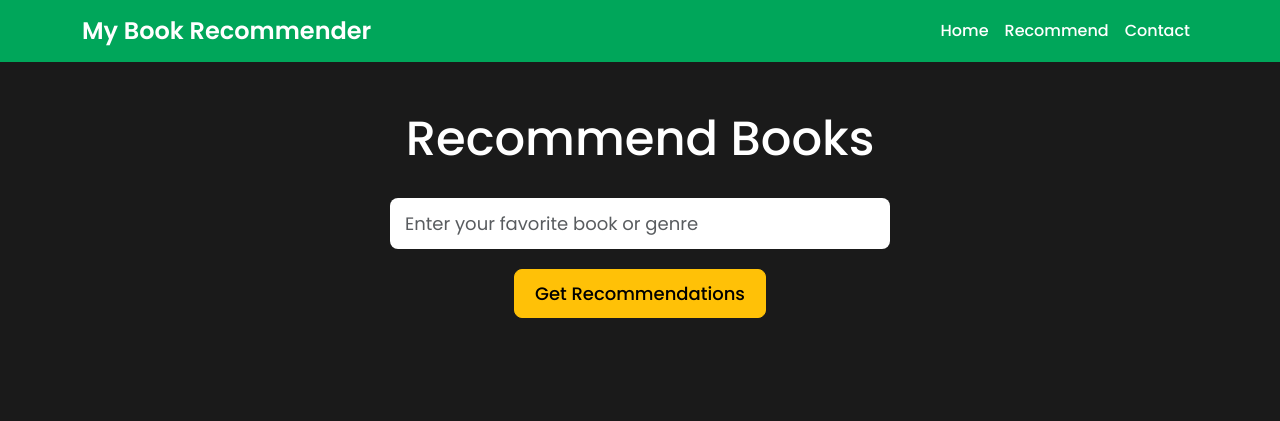
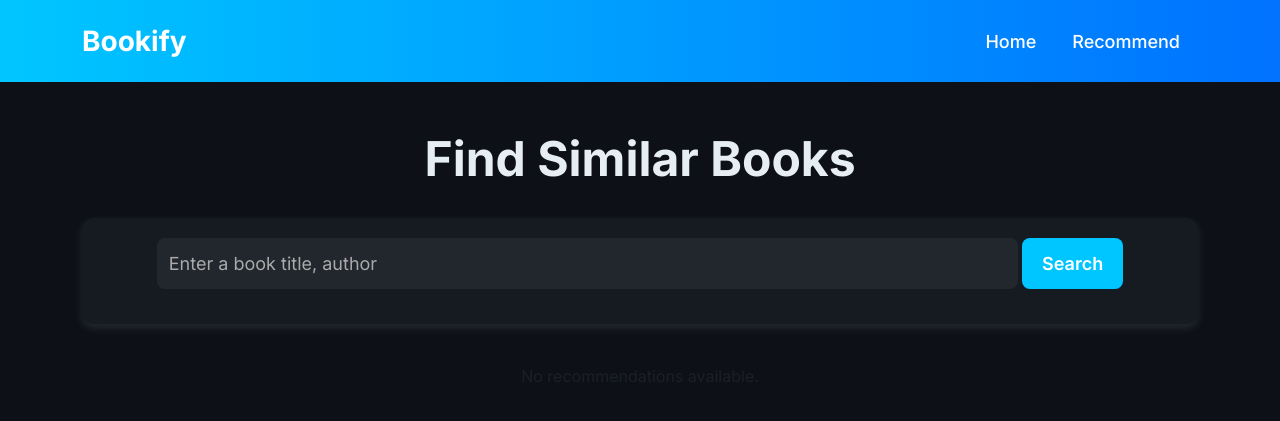
Before and after one commit to dattu20038/Bookify, a Flask app: page /recommend in a window 1280 px wide. Shown: the top 421 px of the page. Run offline with Flask 3, Linux system fonts and the light colour scheme; parts of the project's set-up code (start-up, migrations or seed data) failed here and were passed over.

Commit message:
Update recommend.html

```diff
--- a/templates/recommend.html
+++ b/templates/recommend.html
@@ -3,85 +3,133 @@
 <head>
     <meta charset="UTF-8">
     <meta name="viewport" content="width=device-width, initial-scale=1.0">
-    <title>Book Recommender System</title>
-
+    <title>Bookify - Recommendations</title>
     <!-- Bootstrap 5 CSS -->
     <link href="https://cdn.jsdelivr.net/npm/bootstrap@5.3.0/dist/css/bootstrap.min.css" rel="stylesheet">
-
     <!-- Google Font -->
-    <link href="https://fonts.googleapis.com/css2?family=Poppins:wght@300;400;500;600&display=swap" rel="stylesheet">
-
+    <link href="https://fonts.googleapis.com/css2?family=Inter:wght@300;400;500;600;700&display=swap" rel="stylesheet">
+    <!-- Custom CSS -->
     <style>
         body {
-            background-color: #1a1a1a;
-            font-family: 'Poppins', sans-serif;
+            background-color: #0d1117;
+            font-family: 'Inter', sans-serif;
+            color: #e6edf3;
         }
         .navbar {
-            background-color: #00a65a;
+            background: linear-gradient(90deg, #00c6ff, #0072ff);
+            padding: 15px 0;
         }
         .navbar-brand {
-            font-weight: 600;
-            font-size: 24px;
+            font-weight: 700;
+            font-size: 28px;
             color: #fff;
         }
         .nav-link {
             color: #fff !important;
+            font-size: 18px;
             font-weight: 500;
+            margin: 0 10px;
         }
-        h1 {
-            color: #fff;
+        .nav-link:hover {
+            text-decoration: underline;
+        }
+        .container h1 {
             font-size: 48px;
+            font-weight: 700;
+            text-align: center;
             margin-bottom: 30px;
         }
-        form input[type="text"] {
+        .search-box {
+            background: #161b22;
+            border-radius: 12px;
+            padding: 20px;
+            text-align: center;
+            box-shadow: 0px 4px 10px rgba(255, 255, 255, 0.1);
+            margin-bottom: 40px;
+        }
+        .search-box input {
+            width: 80%;
             border-radius: 8px;
+            padding: 12px;
+            font-size: 18px;
             border: none;
-            padding: 12px 15px;
+            background: #22272e;
+            color: #e6edf3;
+            outline: none;
+            margin-bottom: 15px;
+        }
+        .search-box input::placeholder {
+            color: #aaa;
+        }
+        .search-box button {
+            background: #00c6ff;
+            border: none;
+            border-radius: 8px;
+            padding: 12px 20px;
             font-size: 18px;
-            margin-bottom: 20px;
+            font-weight: 600;
+            color: #fff;
+            cursor: pointer;
+            transition: 0.3s;
         }
-        .btn-warning {
-            border-radius: 8px;
-            padding: 10px 20px;
-            font-size: 18px;
-            font-weight: 500;
-            transition: background-color 0.3s ease;
+        .search-box button:hover {
+            background: #0072ff;
         }
-        .btn-warning:hover {
-            background-color: #e6ac00;
+        .book-card {
+            background: #161b22;
+            border-radius: 12px;
+            box-shadow: 0px 4px 10px rgba(255, 255, 255, 0.1);
+            overflow: hidden;
+            transition: 0.3s;
+            height: 100%;
         }
-        .card {
-            background-color: #2c2c2c;
-            border: none;
-            border-radius: 10px;
-            box-shadow: 0 4px 8px rgba(0, 0, 0, 0.1);
-            transition: transform 0.3s ease;
+        .book-card:hover {
+            transform: scale(1.05);
         }
-        .card:hover {
-            transform: translateY(-10px);
-        }
-        .card-img-top {
-            border-radius: 10px 10px 0 0;
+        .book-card img {
+            width: 100%;
             height: 250px;
             object-fit: cover;
         }
-        .card-body {
-            color: #fff;
+        .book-card .card-body {
             padding: 20px;
+            text-align: center;
         }
-        p, h4 {
-            color: #fff;
+        .book-card .card-title {
+            font-size: 20px;
+            font-weight: 600;
+            color: #00c6ff;
+        }
+        .book-card .card-text {
+            font-size: 16px;
+            color: #aaa;
+        }
+        .search-term {
+            color: #00c6ff;
+            font-weight: 500;
+            text-transform: capitalize;
+        }
+        .matched-book {
+            margin-bottom: 40px;
+        }
+        .recommendations-title {
+            color: #e6edf3;
+            font-size: 24px;
+            font-weight: 600;
+            margin: 30px 0;
+        }
+        .alert-danger {
+            background-color: #161b22;
+            border-color: #f85149;
+            color: #f85149;
         }
     </style>
 </head>
-
 <body>
-
-    <!-- Navbar -->
     <nav class="navbar navbar-expand-lg">
         <div class="container">
-            <a class="navbar-brand" href="#">My Book Recommender</a>
-            <button class="navbar-toggler" type="button" data-bs-toggle="collapse" data-bs-target="#navbarNav" aria-controls="navbarNav" aria-expanded="false" aria-label="Toggle navigation">
+            <a class="navbar-brand" href="#">Bookify</a>
+            <button class="navbar-toggler" type="button" data-bs-toggle="collapse" data-bs-target="#navbarNav">
                 <span class="navbar-toggler-icon"></span>
             </button>
             <div class="collapse navbar-collapse" id="navbarNav">
@@ -92,32 +140,50 @@
                     <li class="nav-item">
                         <a class="nav-link" href="/recommend">Recommend</a>
                     </li>
-                    <li class="nav-item">
-                        <a class="nav-link" href="/contact">Contact</a>
-                    </li>
                 </ul>
             </div>
         </div>
     </nav>
 
-    <!-- Main Content -->
     <div class="container my-5">
-        <h1 class="text-center">Recommend Books</h1>
-        <div class="row">
-            <div class="col-md-12">
-                <form action="/recommend_books" method="post" class="d-flex flex-column align-items-center">
-                    <input name="user_input" type="text" class="form-control" placeholder="Enter your favorite book or genre" style="max-width: 500px;">
-                    <button type="submit" class="btn btn-warning">Get Recommendations</button>
+        <h1>Find Similar Books</h1>
+        <div class="search-box mx-auto">
+            <form action="/recommend_books" method="post">
+                <input name="user_input" type="text" placeholder="Enter a book title, author">
+                <button type="submit">Search</button>
             </form>
         </div>
+
+        {% if error %}
+            <div class="alert alert-danger text-center mt-3" role="alert">
+                {{ error }}
             </div>
+        {% endif %}
+
+        {% if match %}
+            <h2 class="recommendations-title">You searched for: "<span class="search-term">{{ search_term }}</span>"</h2>
+            <div class="matched-book">
+                <div class="row">
+                    <div class="col-md-3">
+                        <div class="book-card">
+                            <img src="{{ match.image }}" alt="{{ match.title }}">
+                            <div class="card-body">
+                                <h5 class="card-title">{{ match.title }}</h5>
+                                <p class="card-text">Author: {{ match.author }}</p>
+                            </div>
+                        </div>
+                    </div>
+                </div>
+            </div>
+        {% endif %}
 
         {% if data %}
-        <div class="row mt-5">
+            <h2 class="recommendations-title">Similar Books You Might Like:</h2>
+            <div class="row">
                 {% for i in data %}
                     <div class="col-md-3 mb-4">
-                    <div class="card">
-                        <img class="card-img-top" src="{{ i[2] }}" alt="Book Image">
+                        <div class="book-card">
+                            <img src="{{ i[2] }}" alt="{{ i[0] }}">
                             <div class="card-body">
                                 <h5 class="card-title">{{ i[0] }}</h5>
                                 <p class="card-text">Author: {{ i[1] }}</p>
@@ -126,11 +192,11 @@
                     </div>
                 {% endfor %}
             </div>
+        {% elif not error %}
+            <p class="text-center text-muted mt-4">No recommendations available.</p>
         {% endif %}
     </div>
 
-    <!-- Bootstrap JS -->
     <script src="https://cdn.jsdelivr.net/npm/bootstrap@5.3.0/dist/js/bootstrap.bundle.min.js"></script>
-
 </body>
 </html>
```
Lines whose indentation alone changed are shown as unchanged.
